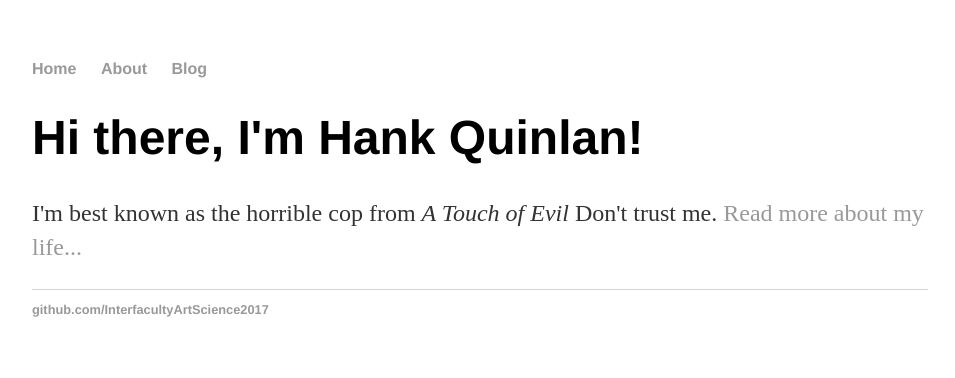
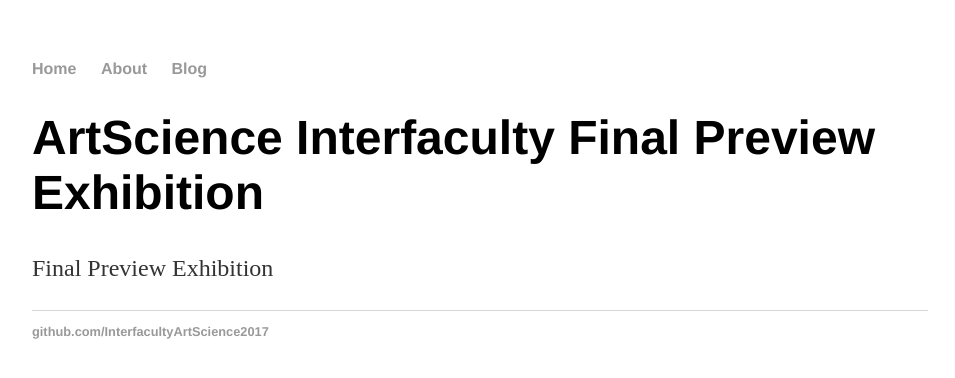
Before and after one commit to natfyfe/InterfacultyArtScience2017.github.io, a Jekyll site: the page built from index.html, in a window 1280 px wide. Shown: the top 378 px of the page, without its empty margins (160-1115 px from the left). Built offline with Jekyll 4.4.1, drawn with Linux system fonts in a browser that asks for light colours.

Commit message:
Update index.html

```diff
--- a/index.html
+++ b/index.html
@@ -3,6 +3,6 @@ layout: default
 title: Hank Quinlan, Horrible Cop
 ---
 <div class="blurb">
-	<h1>Hi there, I'm Hank Quinlan!</h1>
-	<p>I'm best known as the horrible cop from <em>A Touch of Evil</em> Don't trust me. <a href="/about">Read more about my life...</a></p>
+	<h1>ArtScience Interfaculty Final Preview Exhibition</h1>
+	<p>Final Preview Exhibition</p>
 </div><!-- /.blurb -->
```
